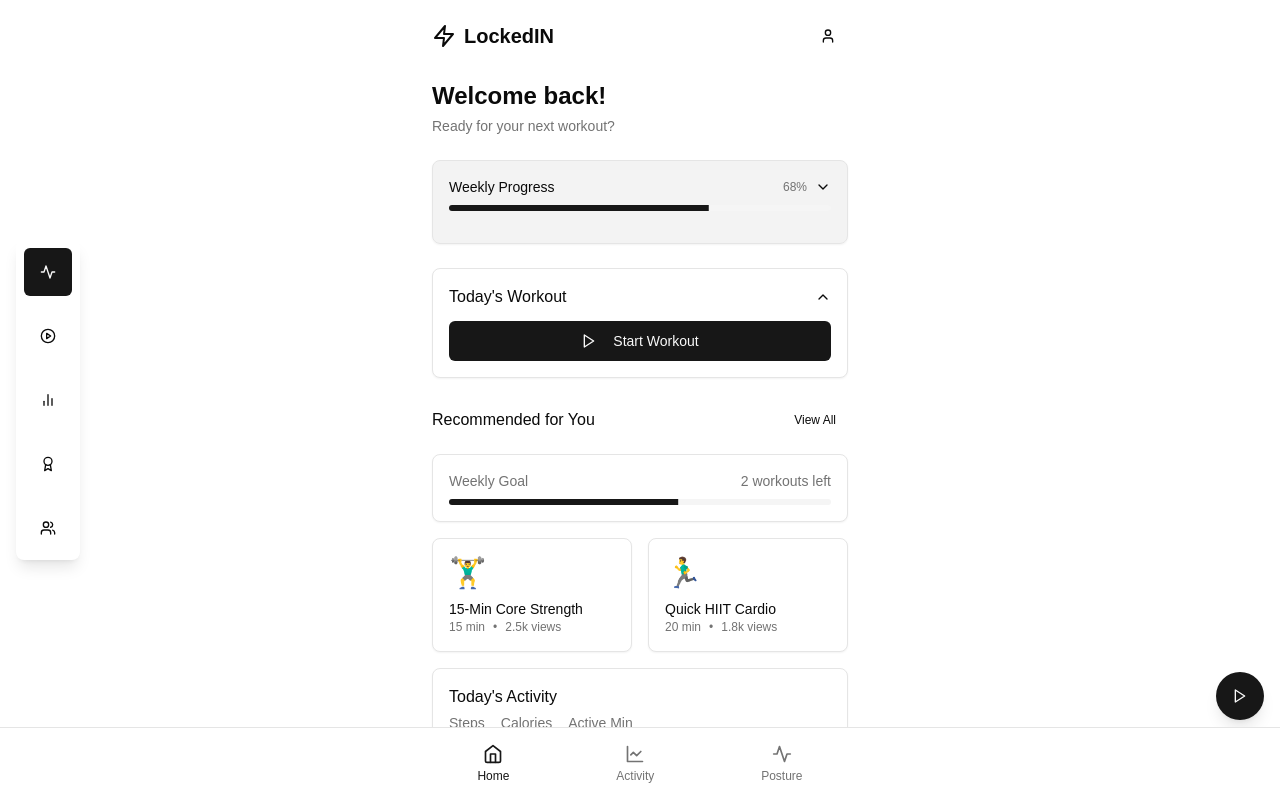
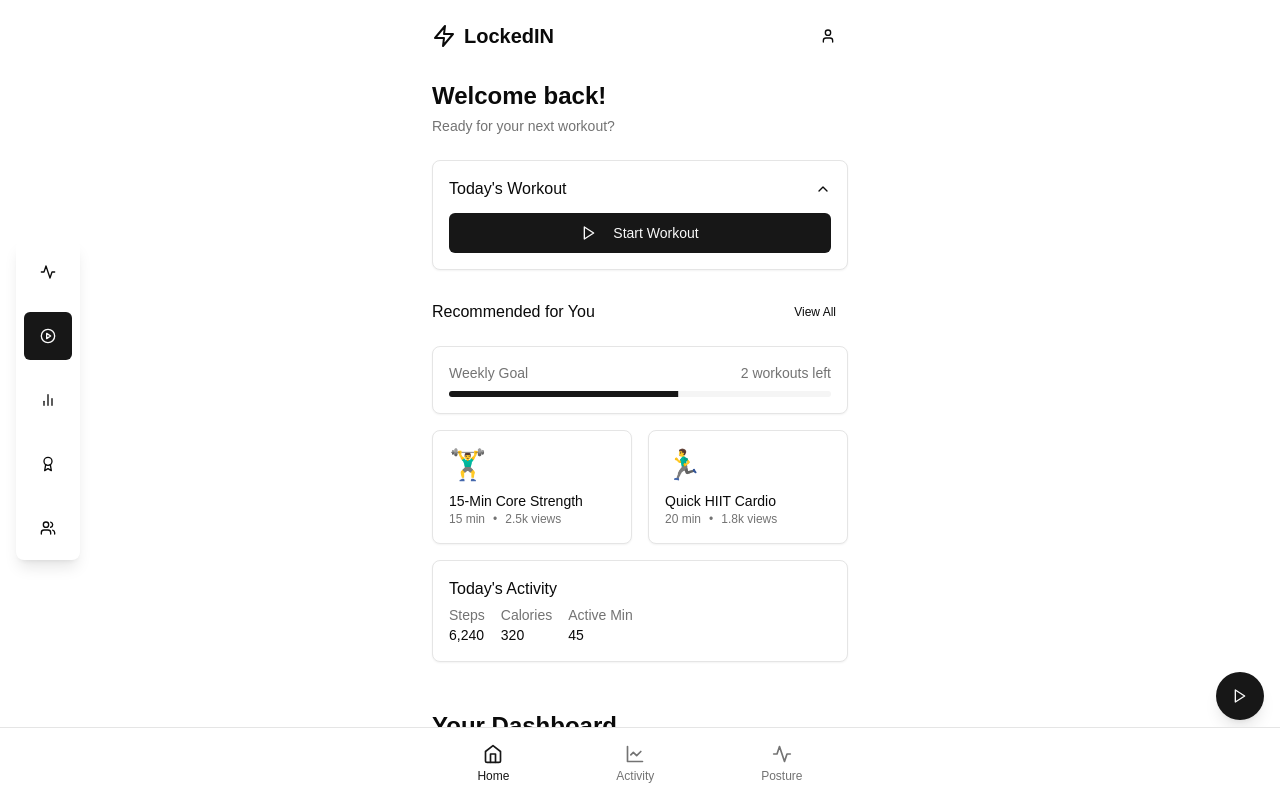
Before and after one commit to zhuyuntong/fitness-app, a Next.js app: page /home in a window 1280 px wide. Shown: the top 798 px of the page. Built offline with nearby package versions, Linux system fonts and the light colour scheme.

Commit message:
Removed redundancy in home page

```diff
--- a/components/home.tsx
+++ b/components/home.tsx
@@ -16,7 +16,7 @@ import EnhancedCommunitySection from "./enhanced-community-section"
 import { QuickNavSidebar } from "./quick-nav-sidebar"
 
 export default function HomePage() {
-  const [isProgressExpanded, setIsProgressExpanded] = useState(false)
+  // const [isProgressExpanded, setIsProgressExpanded] = useState(false)
   const [isWorkoutExpanded, setIsWorkoutExpanded] = useState(true)
   const [recommendedVideos] = useState([
     {
@@ -125,7 +125,7 @@ export default function HomePage() {
             <p className="text-sm text-muted-foreground">Ready for your next workout?</p>
           </div>
 
-          <Card className="bg-primary/5" id="progress">
+          {/* <Card className="bg-primary/5" id="progress">
             <CardContent className="p-4">
               <div className="flex justify-between items-center mb-2 cursor-pointer"
                    onClick={() => setIsProgressExpanded(!isProgressExpanded)}>
@@ -154,7 +154,7 @@ export default function HomePage() {
                 </div>
               </div>
             </CardContent>
-          </Card>
+          </Card> */}
 
           <Card id="workout">
             <CardContent className="p-4 space-y-3">
```
